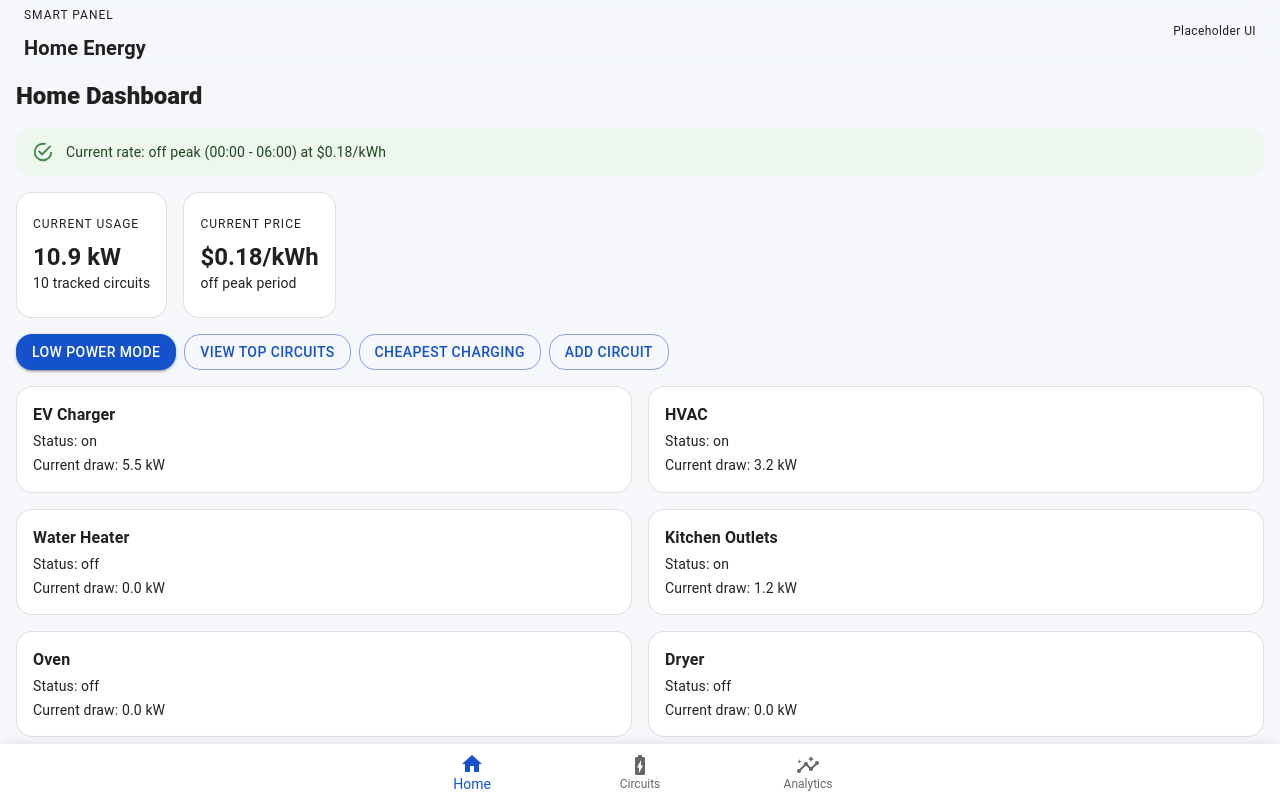
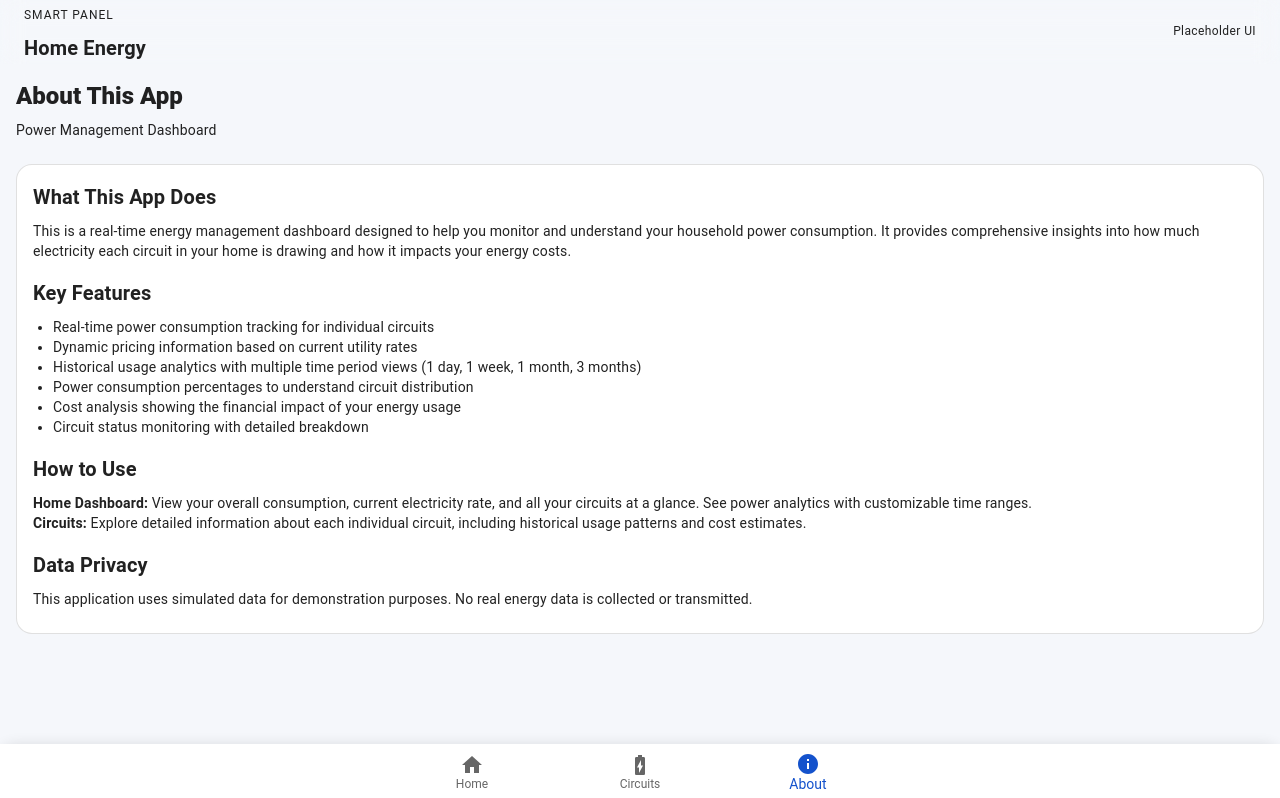
Before and after one commit to masoncpott/capstone-303, a React (Vite) app: page /about in a window 1280 px wide. Before the commit this address led to /. Shown: the top 798 px of the page. Built offline with nearby package versions, Linux system fonts and the light colour scheme.

Commit message:
feat: add About page and integrate into routing; enhance CircuitBreakerCard with consumption percentage

```diff
--- a/src/App.tsx
+++ b/src/App.tsx
@@ -3,6 +3,7 @@ import { AppShell } from './components/layout/AppShell';
 import { HomeDashboard } from './pages/HomeDashboard';
 import { CircuitsPage } from './pages/CircuitsPage';
 import { CircuitDetailPage } from './pages/CircuitDetailPage';
+import { AboutPage } from './pages/AboutPage';
 
 export function App() {
   return (
@@ -11,6 +12,7 @@ export function App() {
         <Route path="/" element={<HomeDashboard />} />
         <Route path="/circuits" element={<CircuitsPage />} />
         <Route path="/circuits/:circuitId" element={<CircuitDetailPage />} />
+        <Route path="/about" element={<AboutPage />} />
         <Route path="*" element={<Navigate to="/" replace />} />
       </Routes>
     </AppShell>
--- a/src/components/home/CircuitBreakerCard.tsx
+++ b/src/components/home/CircuitBreakerCard.tsx
@@ -6,9 +6,10 @@ type CircuitBreakerCardProps = {
   name: string;
   status: string;
   draw: string;
+  consumptionPercentage: number;
 };
 
-export function CircuitBreakerCard({ circuitId, name, status, draw }: CircuitBreakerCardProps) {
+export function CircuitBreakerCard({ circuitId, name, status, draw, consumptionPercentage }: CircuitBreakerCardProps) {
   const navigate = useNavigate();
 
   return (
@@ -23,6 +24,9 @@ export function CircuitBreakerCard({ circuitId, name, status, draw }: CircuitBre
             <Typography variant="body2" color="text.secondary">
               Current draw: {draw}
             </Typography>
+            <Typography variant="body2" color="text.secondary">
+              Current power consumption: {consumptionPercentage.toFixed(1)}%
+            </Typography>
           </Stack>
         </CardContent>
       </CardActionArea>
--- a/src/components/home/CircuitGrid.tsx
+++ b/src/components/home/CircuitGrid.tsx
@@ -13,6 +13,8 @@ type CircuitGridProps = {
 };
 
 export function CircuitGrid({ circuits }: CircuitGridProps) {
+  const totalWatts = circuits.reduce((sum, circuit) => sum + circuit.currentWatts, 0);
+
   return (
     <Grid container spacing={2}>
       {circuits.map((circuit) => (
@@ -22,6 +24,7 @@ export function CircuitGrid({ circuits }: CircuitGridProps) {
             name={circuit.name}
             status={circuit.status}
             draw={`${(circuit.currentWatts / 1000).toFixed(1)} kW`}
+            consumptionPercentage={totalWatts > 0 ? (circuit.currentWatts / totalWatts) * 100 : 0}
           />
         </Grid>
       ))}
--- a/src/components/home/PowerAnalyticsPanel.tsx
+++ b/src/components/home/PowerAnalyticsPanel.tsx
@@ -182,10 +182,9 @@ export function PowerAnalyticsPanel() {
   return (
     <Card
     variant="outlined"
-    sx={{ pb: { xs: 4, sm: 8 } }}
     >
       <CardContent>
-        {/* <Stack> */}
+        <Stack sx={{ pb: { xs: 4, sm: 8 } }} spacing={4}>
           <div>
             <Typography variant="h6" sx={{ fontWeight: 700 }} gutterBottom>
               {powerAnalyticsConfig.panel.title}
@@ -232,7 +231,7 @@ export function PowerAnalyticsPanel() {
               data={doughnutData}
             />
           </Stack>
-        {/* </Stack> */}
+        </Stack>
       </CardContent>
     </Card>
   );
--- a/src/components/layout/BottomNavigation.tsx
+++ b/src/components/layout/BottomNavigation.tsx
@@ -1,4 +1,4 @@
-import { BatteryChargingFull, Home, Insights } from '@mui/icons-material';
+import { BatteryChargingFull, Home, Info } from '@mui/icons-material';
 import { BottomNavigation as MuiBottomNavigation, BottomNavigationAction, Paper } from '@mui/material';
 import { useLocation, useNavigate } from 'react-router-dom';
 
@@ -6,7 +6,14 @@ export function BottomNavigation() {
   const navigate = useNavigate();
   const location = useLocation();
 
-  const value = location.pathname.startsWith('/circuits') ? 'circuits' : 'home';
+  let value: string;
+  if (location.pathname === '/about') {
+    value = 'about';
+  } else if (location.pathname.startsWith('/circuits')) {
+    value = 'circuits';
+  } else {
+    value = 'home';
+  }
 
   return (
     <Paper sx={{ position: 'fixed', left: 0, right: 0, bottom: 0 }} elevation={8}>
@@ -18,7 +25,7 @@ export function BottomNavigation() {
           icon={<BatteryChargingFull />}
           onClick={() => navigate('/circuits')}
         />
-        <BottomNavigationAction label="Analytics" value="analytics" icon={<Insights />} disabled />
+        <BottomNavigationAction label="About" value="about" icon={<Info />} onClick={() => navigate('/about')} />
       </MuiBottomNavigation>
     </Paper>
   );
--- /dev/null
+++ b/src/pages/AboutPage.tsx
@@ -0,0 +1,71 @@
+import { Box, Card, CardContent, Stack, Typography } from '@mui/material';
+import { PageContainer } from '../components/layout/PageContainer';
+
+export function AboutPage() {
+  return (
+    <PageContainer>
+      <Stack spacing={3}>
+        <Box>
+          <Typography variant="h5" sx={{ fontWeight: 800, mb: 1 }}>
+            About This App
+          </Typography>
+          <Typography variant="body2" color="text.secondary">
+            Power Management Dashboard
+          </Typography>
+        </Box>
+
+        <Card variant="outlined">
+          <CardContent>
+            <Stack spacing={2}>
+              <Box>
+                <Typography variant="h6" sx={{ fontWeight: 700, mb: 1 }}>
+                  What This App Does
+                </Typography>
+                <Typography variant="body2" paragraph>
+                  This is a real-time energy management dashboard designed to help you monitor and understand your household power consumption. It provides comprehensive insights into how much electricity each circuit in your home is drawing and how it impacts your energy costs.
+                </Typography>
+              </Box>
+
+              <Box>
+                <Typography variant="h6" sx={{ fontWeight: 700, mb: 1 }}>
+                  Key Features
+                </Typography>
+                <Typography component="div" variant="body2">
+                  <ul style={{ margin: '0 0 0 20px', paddingLeft: 0 }}>
+                    <li>Real-time power consumption tracking for individual circuits</li>
+                    <li>Dynamic pricing information based on current utility rates</li>
+                    <li>Historical usage analytics with multiple time period views (1 day, 1 week, 1 month, 3 months)</li>
+                    <li>Power consumption percentages to understand circuit distribution</li>
+                    <li>Cost analysis showing the financial impact of your energy usage</li>
+                    <li>Circuit status monitoring with detailed breakdown</li>
+                  </ul>
+                </Typography>
+              </Box>
+
+              <Box>
+                <Typography variant="h6" sx={{ fontWeight: 700, mb: 1 }}>
+                  How to Use
+                </Typography>
+                <Typography variant="body2" paragraph>
+                  <strong>Home Dashboard:</strong> View your overall consumption, current electricity rate, and all your circuits at a glance. See power analytics with customizable time ranges.
+                </Typography>
+                <Typography variant="body2">
+                  <strong>Circuits:</strong> Explore detailed information about each individual circuit, including historical usage patterns and cost estimates.
+                </Typography>
+              </Box>
+
+              <Box>
+                <Typography variant="h6" sx={{ fontWeight: 700, mb: 1 }}>
+                  Data Privacy
+                </Typography>
+                <Typography variant="body2">
+                  This application uses simulated data for demonstration purposes. No real energy data is collected or transmitted.
+                </Typography>
+              </Box>
+            </Stack>
+          </CardContent>
+        </Card>
+      </Stack>
+    </PageContainer>
+  );
+}
--- a/src/pages/HomeDashboard.tsx
+++ b/src/pages/HomeDashboard.tsx
@@ -3,7 +3,6 @@ import { useMemo } from 'react';
 import { PageContainer } from '../components/layout/PageContainer';
 import { RateStatusBanner } from '../components/home/RateStatusBanner';
 import { SummaryCard } from '../components/home/SummaryCard';
-import { QuickActions } from '../components/home/QuickActions';
 import { CircuitGrid } from '../components/home/CircuitGrid';
 import { PowerAnalyticsPanel } from '../components/home/PowerAnalyticsPanel';
 import mockData from '../data/mockData.json';
@@ -66,7 +65,6 @@ export function HomeDashboard() {
         />
       </Stack>
 
-      <QuickActions />
       <CircuitGrid circuits={circuits} />
       <PowerAnalyticsPanel />
     </PageContainer>
```
